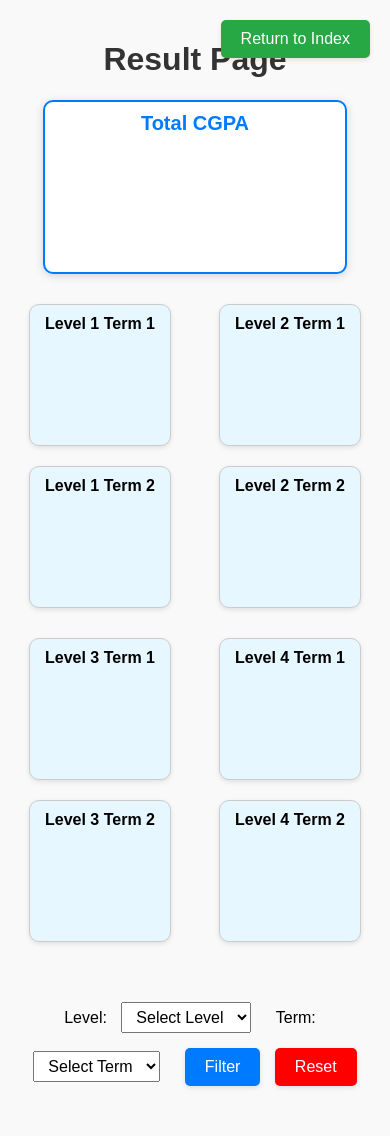
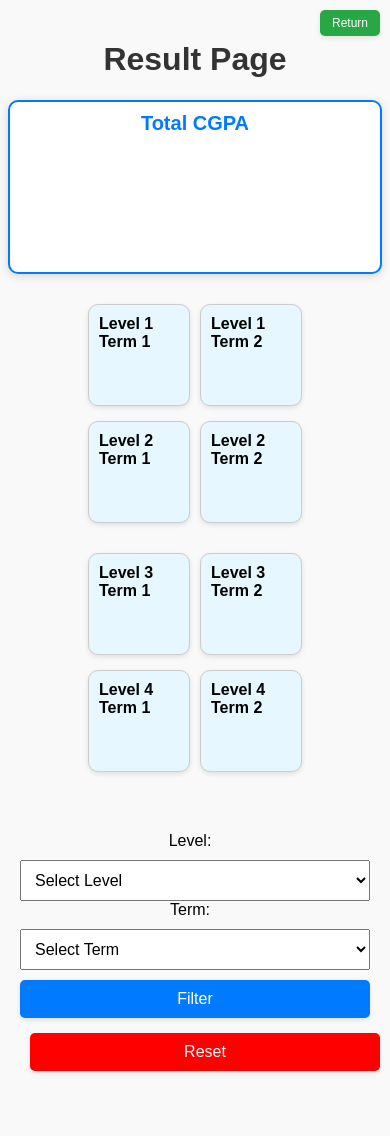
Before and after one commit to ratnajit-dhar/CGPA-Calculator-for-CUETians, a Flask app: template templates/result.html in a window 390 px wide. After the commit the page ends 1073 px from the top, so only its background shows below. Run offline with Flask 3, Linux system fonts and the light colour scheme; the template is opened without the code that fills it, so the values that code supplies are empty.

Commit message:
Updated files

```diff
--- a/app.py
+++ b/app.py
@@ -7,8 +7,8 @@ app = Flask(__name__)
 def home():
     return render_template('index.html')
 
-@app.route('/submit', methods=['POST'])
-def submit():
+@app.route('/result', methods=['POST'])
+def result():
     # Get the input data from the form
     user_input = request.form.get('user_input')
 
--- a/templates/result.html
+++ b/templates/result.html
@@ -60,6 +60,7 @@
             gap: 30px;
             margin-bottom: 30px;
             width: 100%;
+            flex-wrap: wrap;
         }
         .box-container {
             display: flex;
@@ -184,10 +185,86 @@
         .return-button:hover {
             background-color: #218838;
         }
+
+        /* Media Queries for Responsiveness */
+        @media (max-width: 768px) {
+            .cgpa-total {
+                width: 90%;
+                font-size: 18px;
+            }
+
+            .cgpa-value {
+                font-size: 48px;
+            }
+
+            .box {
+                width: 100px;
+                height: 100px;
+                font-size: 12px;
+            }
+
+            .gpa-value {
+                font-size: 36px;
+            }
+
+            .filter-container {
+                flex-direction: column;
+                align-items: center;
+            }
+
+            .filter-container select,
+            .filter-container button {
+                width: 100%;
+                margin-top: 10px;
+                padding: 10px;
+            }
+
+            .level-row {
+                flex-direction: column;
+                gap: 15px;
+            }
+
+            .return-button {
+                font-size: 14px;
+                padding: 8px 16px;
+                top: 10px;
+                right: 10px;
+            }
+        }
+
+        @media (max-width: 480px) {
+            .cgpa-total {
+                width: 100%;
+                font-size: 16px;
+            }
+
+            .cgpa-value {
+                font-size: 40px;
+            }
+
+            .box {
+                width: 80px;
+                height: 80px;
+                font-size: 10px;
+            }
+
+            .gpa-value {
+                font-size: 32px;
+            }
+
+            .return-button {
+                font-size: 12px;
+                padding: 6px 12px;
+            }
+
+            .box-container {
+                gap: 10px;
+            }
+        }
     </style>
 </head>
 <body>
-    <button class="return-button" onclick="window.location.href='/'">Return to Index</button>
+    <button class="return-button" onclick="window.location.href='/'">Return</button>
 
     <h1>Result Page</h1>
     <div class="container">
```
Also changed, not shown: templates/index.html (+57 -18 lines).
